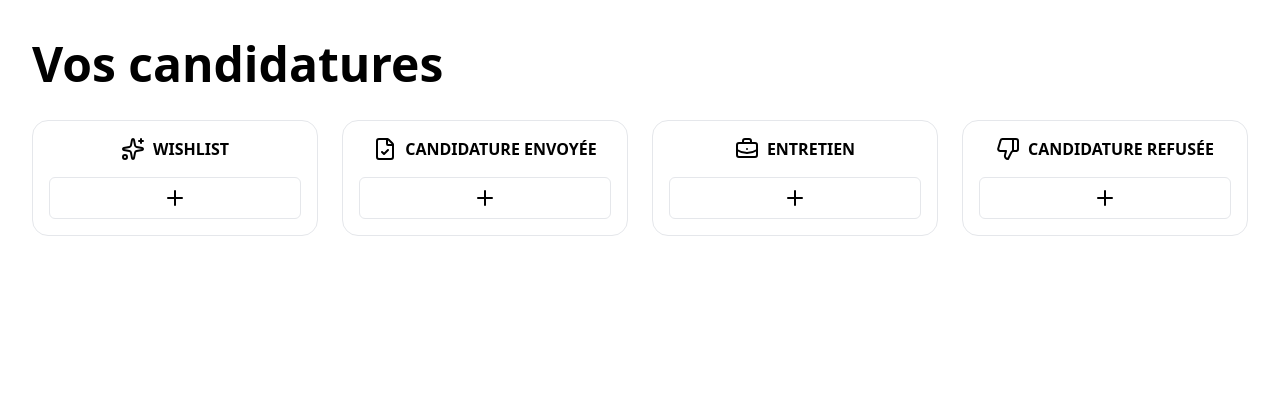
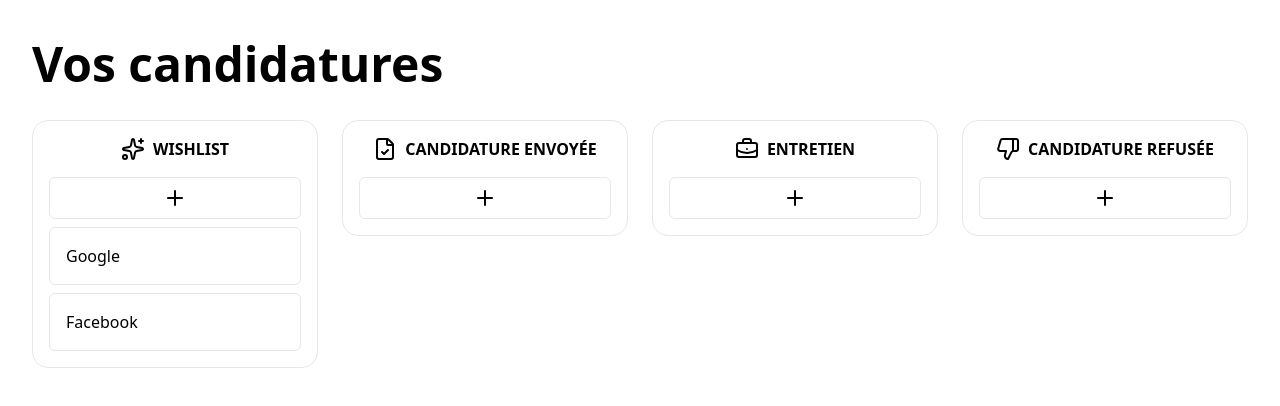
Before and after one commit to celina-ngth/vue3ts-jobappboard, a Vue app: page / in a window 1280 px wide. Shown: the top 406 px of the page. Built offline with nearby package versions, Linux system fonts and the light colour scheme.

Commit message:
feat: init dashboard with jobs

```diff
--- /dev/null
+++ b/src/components/Dashboard/JobCard.vue
@@ -0,0 +1,13 @@
+<script lang="ts" setup>
+import { Job } from '@/pages/Dashboard.vue'
+
+defineProps<{ job: Job }>()
+</script>
+
+<template>
+	<div
+		class="flex w-full gap-2 rounded-md border border-gray-200 p-3 hover:cursor-pointer hover:bg-gray-100"
+	>
+		{{ job.title }}
+	</div>
+</template>
--- a/src/pages/Dashboard.vue
+++ b/src/pages/Dashboard.vue
@@ -3,47 +3,81 @@ import { useI18n } from 'vue-i18n'
 import Text from '@/components/ui/Text.vue'
 import Button from '@/components/ui/Button.vue'
 import Icon from '@/components/ui/Icon.vue'
+import JobCard from '@/components/Dashboard/JobCard.vue'
+import Draggable from 'vuedraggable'
+import { ref } from 'vue'
 
 const { t } = useI18n()
 
-const STATUS = [
+export interface Job {
+	id: string
+	title: string
+}
+
+interface Column {
+	id: string
+	title: string
+	icon: string
+	jobs: Job[]
+}
+
+const columns = ref<Column[]>([
 	{
+		id: 'wishlist',
+		title: t('dashboard.wishlist.title'),
 		icon: 'Sparkles',
-		name: t('dashboard.wishlist.title')
+		jobs: [
+			{ id: 'job-1', title: 'Google' },
+			{ id: 'job-2', title: 'Facebook' }
+		]
 	},
 	{
+		id: 'applied',
+		title: t('dashboard.applied.title'),
 		icon: 'FileCheck',
-		name: t('dashboard.applied.title')
+		jobs: []
 	},
 	{
+		id: 'interview',
+		title: t('dashboard.interview.title'),
 		icon: 'BriefcaseBusiness',
-		name: t('dashboard.interview.title')
+		jobs: []
 	},
 	{
+		id: 'rejected',
+		title: t('dashboard.rejected.title'),
 		icon: 'ThumbsDown',
-		name: t('dashboard.rejected.title')
+		jobs: []
 	}
-]
+])
 </script>
 
 <template>
 	<Text tag="h1">{{ $t('dashboard.title') }}</Text>
 
-	<div class="grid grid-cols-4 gap-4">
-		<div v-for="(status, index) in STATUS" :key="`${status.name}-${index}`">
+	<div class="flex items-start gap-4">
+		<div v-for="column in columns" :key="column.id" class="flex w-full gap-4">
 			<div
 				class="flex w-full flex-col content-center items-center justify-center gap-2 rounded border border-gray-200 p-3"
 			>
 				<div
 					class="flex w-full content-center items-center justify-center gap-2"
 				>
-					<Icon :name="status.icon" class="mb-2" />
+					<Icon :name="column.icon" class="mb-2" />
 					<Text tag="h4" class="text-center uppercase">
-						{{ status.name }}
+						{{ column.title }}
 					</Text>
 				</div>
 
 				<Button full-width><Icon name="Plus" /></Button>
+
+				<div
+					v-for="job in column.jobs"
+					:key="job.id"
+					class="flex w-full flex-col gap-2"
+				>
+					<JobCard :job="job" />
+				</div>
 			</div>
 		</div>
 	</div>
```
